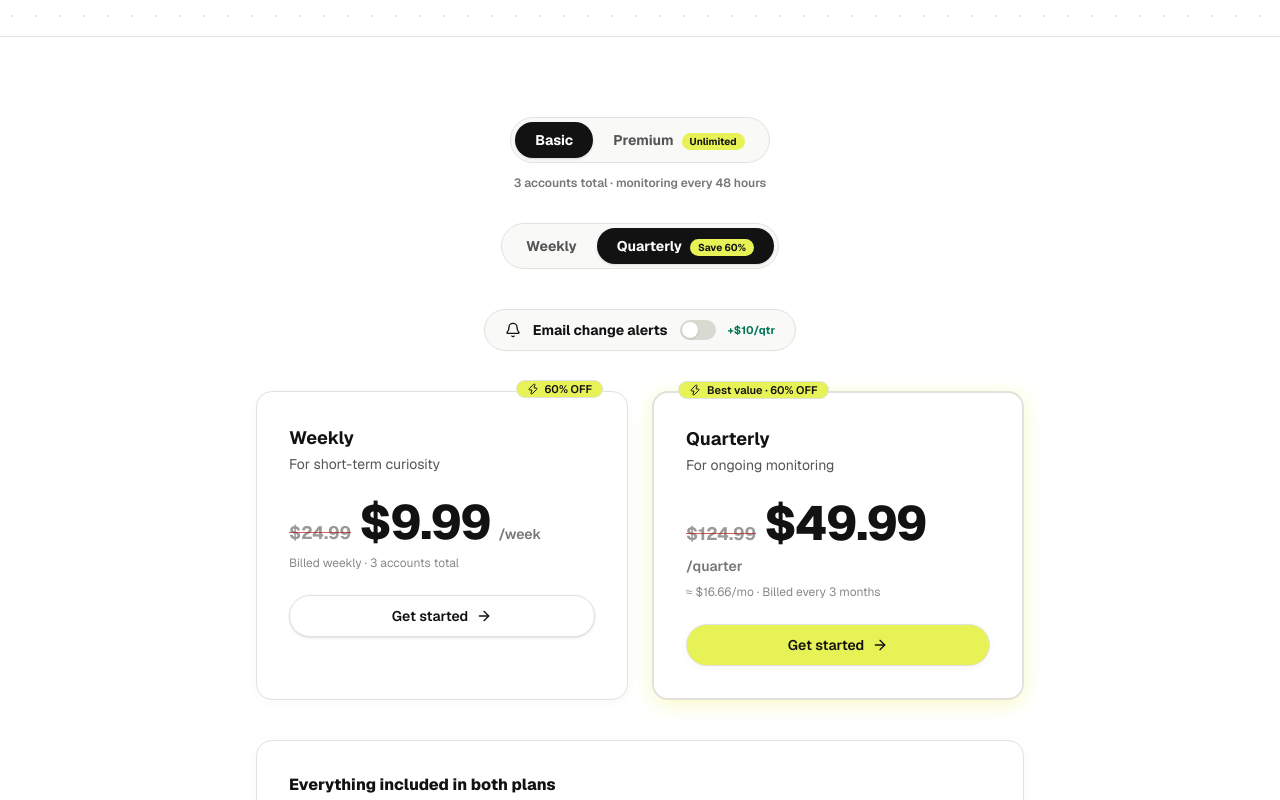
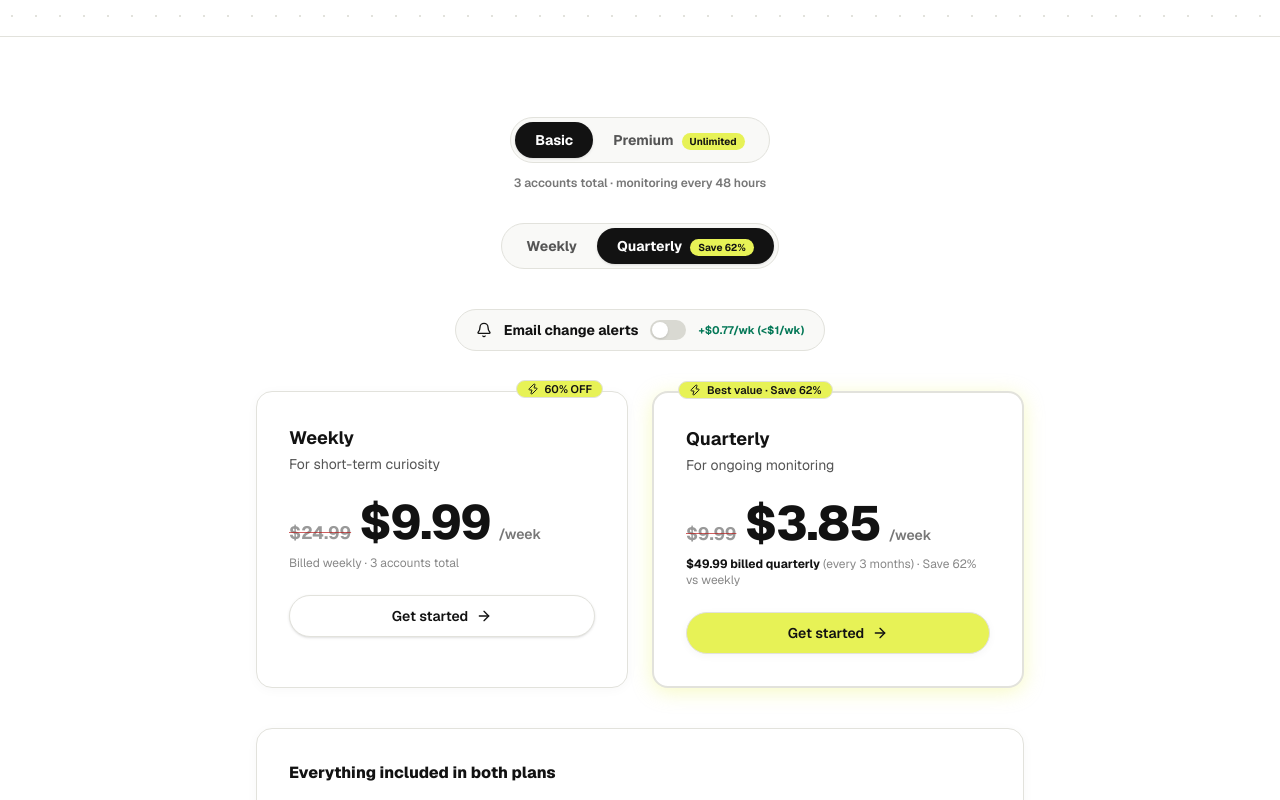
Before and after one commit to BhavyeKhetan/checkfollows, a Next.js app: page /pricing in a window 1280 px wide. Shown: the part 613-1413 px from the top of the page. Built offline with nearby package versions, Linux system fonts and the light colour scheme; no server answers.

Commit message:
Optimize quarterly price anchoring to weekly comparison and micro-weekly email add-on pricing

```diff
--- a/src/app/onboarding/page.tsx
+++ b/src/app/onboarding/page.tsx
@@ -62,17 +62,28 @@ const PAYWALL_FAQS = [
 const BASE_PRICES: Record<Cadence, number> = { weekly: 9.99, quarterly: 49.99 };
 const PREMIUM_PRICES: Record<Cadence, number> = { weekly: 12.99, quarterly: 64.99 };
 const ALERTS_ADDON: Record<Cadence, number> = { weekly: 2, quarterly: 10 };
-const PERIOD: Record<Cadence, string> = { weekly: "/week", quarterly: "/quarter" };
+const PERIOD: Record<Cadence, string> = { weekly: "/week", quarterly: "/week" };
 
-// Fake-anchor "original" price shown struck-through so the live price reads as 60% off.
-// Display-only — the actual Stripe charge stays at the discounted price.
+// Weekly equivalent calculation (1 quarter = 13 weeks)
+function weeklyRate(amount: number, cadence: Cadence): number {
+  return cadence === "quarterly" ? amount / 13 : amount;
+}
+
+// Alerts weekly add-on cost
+function alertsWeeklyRate(cadence: Cadence): number {
+  return cadence === "quarterly" ? ALERTS_ADDON.quarterly / 13 : ALERTS_ADDON.weekly;
+}
+
+// Anchor comparison: For quarterly, compare directly against paying weekly ($12.99/wk or $9.99/wk)
 function anchorPrice(cadence: Cadence, emailAlerts: boolean, tier: Tier): string {
+  if (cadence === "quarterly") {
+    const weeklyPrice = tier === "premium" ? (emailAlerts ? 14.99 : 12.99) : (emailAlerts ? 11.99 : 9.99);
+    return `$${weeklyPrice.toFixed(2)}`;
+  }
   if (tier === "premium") {
-    if (cadence === "weekly") return emailAlerts ? "$37.49" : "$32.49";
-    return emailAlerts ? "$187.49" : "$162.49";
+    return emailAlerts ? "$37.49" : "$32.49";
   }
-  if (cadence === "weekly") return emailAlerts ? "$29.99" : "$24.99";
-  return emailAlerts ? "$149.99" : "$124.99";
+  return emailAlerts ? "$29.99" : "$24.99";
 }
 
 const SCAN_MESSAGES = [
@@ -386,7 +397,9 @@ function OnboardingContent() {
                     </Badge>
                   </div>
                   <p className="text-[#555555] text-xs font-semibold mt-0.5">
-                    {"$" + total.toFixed(2)} {PERIOD[cadence]}
+                    {cadence === "weekly"
+                      ? `$${total.toFixed(2)}/week`
+                      : `$${weeklyRate(total, "quarterly").toFixed(2)}/wk · $${total.toFixed(2)} billed quarterly`}
                     {emailAlerts && " · with email alerts"}
                   </p>
                 </div>
@@ -418,8 +431,9 @@ function OnboardingContent() {
                 />
               </div>
               <div className="px-5 pb-6 pt-1 text-center">
-                <p className="text-[11px] text-[#777777] font-semibold flex items-center justify-center gap-1.5">
-                  <Lock className="w-3 h-3" /> Secure payment powered by Stripe
+                <p className="text-[#777777] text-xs font-medium flex items-center justify-center gap-1.5">
+                  <Lock className="w-3.5 h-3.5 text-[#047857]" />
+                  256-bit encrypted · Cancel anytime in 1-click
                 </p>
               </div>
             </motion.div>
@@ -430,7 +444,7 @@ function OnboardingContent() {
   );
 }
 
-// ── Step components ─────────────────────────────────────────────
+// ─── STEP COMPONENTS ───────────────────────────────────────────────
 
 function EmailStep({
   username,
@@ -445,8 +459,7 @@ function EmailStep({
 }) {
   const inputRef = useRef<HTMLInputElement>(null);
   useEffect(() => {
-    const t = setTimeout(() => inputRef.current?.focus(), 50);
-    return () => clearTimeout(t);
+    inputRef.current?.focus();
   }, []);
 
   const ready = isValidEmail(email);
@@ -455,7 +468,7 @@ function EmailStep({
     <motion.div
       initial={{ opacity: 0, y: 15 }}
       animate={{ opacity: 1, y: 0 }}
-      exit={{ opacity: 0, y: -15 }}
+      exit={{ opacity: 0 }}
       transition={{ duration: 0.4 }}
       className="flex-1 flex flex-col justify-between max-w-md mx-auto w-full px-6 pt-10 sm:pt-16 pb-8"
     >
@@ -512,52 +525,51 @@ function RelationshipStep({
 }: {
   username: string;
   selected: string;
-  onSelect: (value: string) => void;
+  onSelect: (v: string) => void;
 }) {
   return (
     <motion.div
       initial={{ opacity: 0, y: 15 }}
       animate={{ opacity: 1, y: 0 }}
-      exit={{ opacity: 0, y: -15 }}
+      exit={{ opacity: 0 }}
       transition={{ duration: 0.4 }}
-      className="flex-1 flex flex-col justify-center max-w-md mx-auto w-full px-6 py-10"
+      className="flex-1 flex flex-col max-w-md mx-auto w-full px-6 pt-10 sm:pt-16 pb-8"
     >
       <div className="text-center mb-8">
         <Badge variant="mono" size="sm" className="mb-4">
-          STEP 2 OF 3 · QUICK QUESTION
+          STEP 2 OF 3 · CONTEXT
         </Badge>
         <h1 className="text-2xl sm:text-3xl font-extrabold tracking-tight text-[#121212] leading-tight">
           Who is {username} to you?
         </h1>
-        <p className="text-[#555555] text-sm font-medium max-w-xs mx-auto mt-3">
-          This helps us tailor your alerts. Your answer stays private.
+        <p className="text-[#555555] text-sm font-medium mt-3">
+          Helps tailor your monitoring alerts and report formatting.
         </p>
       </div>
 
       <div className="space-y-3">
-        {RELATIONSHIP_OPTIONS.map((option, idx) => {
-          const isSelected = selected === option.value;
+        {RELATIONSHIP_OPTIONS.map((opt) => {
+          const active = selected === opt.value;
           return (
-            <motion.button
-              key={option.value}
-              initial={{ opacity: 0, y: 10 }}
-              animate={{ opacity: 1, y: 0 }}
-              transition={{ duration: 0.3, delay: idx * 0.06 }}
-              onClick={() => onSelect(option.value)}
-              className={`w-full text-left p-4 rounded-2xl border-2 transition-all duration-200 flex items-center gap-3 ${
-                isSelected
-                  ? "border-[#121212] bg-[#E7F256]/20"
-                  : "border-[#E2E2DC] bg-[#FFFFFF] hover:border-[#C9C9C0] hover:bg-[#FBFBF9]"
+            <button
+              key={opt.value}
+              onClick={() => onSelect(opt.value)}
+              className={`w-full text-left p-4 rounded-2xl border-2 transition-all duration-200 flex items-center justify-between ${
+                active
+                  ? "border-[#121212] bg-[#E7F256]/20 shadow-sm"
+                  : "border-[#E2E2DC] bg-[#FFFFFF] hover:border-[#121212] hover:bg-[#F9F9F7]"
               }`}
             >
-              <span className="text-2xl shrink-0">{option.emoji}</span>
-              <span className="font-bold text-[#121212] text-base">{option.label}</span>
-              {isSelected && (
-                <span className="ml-auto w-5 h-5 rounded-full bg-[#121212] flex items-center justify-center shrink-0">
-                  <Check className="w-3.5 h-3.5 text-[#E7F256] stroke-[3]" />
+              <div className="flex items-center gap-3">
+                <span className="text-2xl">{opt.emoji}</span>
+                <p className="font-extrabold text-sm text-[#121212]">{opt.label}</p>
+              </div>
+              {active && (
+                <span className="w-5 h-5 rounded-full bg-[#121212] text-[#E7F256] flex items-center justify-center text-xs font-bold shrink-0">
+                  ✓
                 </span>
               )}
-            </motion.button>
+            </button>
           );
         })}
       </div>
@@ -661,6 +673,9 @@ function PaywallStep({
   setOpenFaq: (i: number | null) => void;
   onOpenCheckout: () => void;
 }) {
+  const displayWeekly = weeklyRate(total, cadence);
+  const alertsWeekly = alertsWeeklyRate(cadence);
+
   return (
     <motion.div
       initial={{ opacity: 0, y: 15 }}
@@ -739,7 +754,7 @@ function PaywallStep({
           >
             Quarterly
             <span className="text-[10px] font-bold bg-[#E7F256] text-[#121212] px-1.5 py-0.5 rounded-full">
-              Save 60%
+              Save 62%
             </span>
           </button>
         </div>
@@ -764,7 +779,7 @@ function PaywallStep({
           </div>
           <div className="flex items-center gap-1.5">
             <Badge variant="lime" size="sm">
-              <Zap className="w-3 h-3" /> 60% OFF
+              <Zap className="w-3 h-3" /> {cadence === "quarterly" ? "SAVE 62%" : "60% OFF"}
             </Badge>
             {cadence === "quarterly" && (
               <Badge variant="lime" size="sm">
@@ -779,17 +794,21 @@ function PaywallStep({
             {anchorPrice(cadence, emailAlerts, tier)}
           </span>
           <span className="text-5xl font-extrabold tracking-tight text-[#121212]">
-            ${total.toFixed(2)}
+            ${displayWeekly.toFixed(2)}
           </span>
-          <span className="text-sm font-semibold text-[#777777]">{PERIOD[cadence]}</span>
+          <span className="text-sm font-semibold text-[#777777]">/week</span>
         </div>
         <p className="text-xs text-[#888888] mt-2">
-          {cadence === "weekly"
-            ? "Billed weekly"
-            : `≈ $${(total / 3).toFixed(2)}/mo · Billed every 3 months`}
+          {cadence === "weekly" ? (
+            "Billed weekly · Cancel anytime"
+          ) : (
+            <>
+              <strong className="text-[#121212] font-extrabold">${total.toFixed(2)} billed quarterly</strong> (every 3 months) · Save 62% vs weekly
+            </>
+          )}
           {emailAlerts && (
             <span className="text-[#047857] font-semibold text-[11px]">
-              {" "}· +${ALERTS_ADDON[cadence].toFixed(2)}/email alerts
+              {" "}· includes +${alertsWeekly.toFixed(2)}/wk email alerts
             </span>
           )}
         </p>
@@ -824,8 +843,13 @@ function PaywallStep({
             </span>
           </span>
           <span className="flex items-center gap-2 shrink-0">
-            <span className="text-[10px] font-bold text-[#047857]">
-              +${ALERTS_ADDON[cadence].toFixed(2)}{cadence === "weekly" ? "/wk" : "/qtr"}
+            <span className="text-right">
+              <span className="block text-xs font-extrabold text-[#047857]">
+                +${alertsWeekly.toFixed(2)}/wk
+              </span>
+              <span className="block text-[10px] text-[#777777] font-medium">
+                {cadence === "weekly" ? "billed weekly" : "<$1/wk · $10/qtr"}
+              </span>
             </span>
             <span
               className={`relative inline-flex h-7 w-12 items-center rounded-full transition-colors ${
--- a/src/components/marketing/pricing.tsx
+++ b/src/components/marketing/pricing.tsx
@@ -24,19 +24,29 @@ const FEATURES = [
 ];
 
 // Fake-anchor "original" price shown struck-through so the live price reads as 60% off.
-// Display-only — the actual Stripe charge stays at the discounted price.
+// For quarterly, compare directly against paying weekly ($12.99/wk or $9.99/wk).
 function anchorPrice(cadence: Cadence, emailAlerts: boolean, tier: Tier): string {
+  if (cadence === "quarterly") {
+    const weeklyPrice = tier === "premium" ? (emailAlerts ? 14.99 : 12.99) : (emailAlerts ? 11.99 : 9.99);
+    return `$${weeklyPrice.toFixed(2)}`;
+  }
   if (tier === "premium") {
-    if (cadence === "weekly") return emailAlerts ? "$37.49" : "$32.49";
-    return emailAlerts ? "$187.49" : "$162.49";
+    return emailAlerts ? "$37.49" : "$32.49";
   }
-  if (cadence === "weekly") return emailAlerts ? "$29.99" : "$24.99";
-  return emailAlerts ? "$149.99" : "$124.99";
+  return emailAlerts ? "$29.99" : "$24.99";
 }
 
 function livePrice(cadence: Cadence, emailAlerts: boolean, tier: Tier): number {
   const base = tier === "premium" ? PREMIUM_PRICE[cadence] : BASE_PRICE[cadence];
   return base + (emailAlerts ? ALERTS_ADDON[cadence] : 0);
+}
+
+function weeklyRate(amount: number, cadence: Cadence): number {
+  return cadence === "quarterly" ? amount / 13 : amount;
+}
+
+function alertsWeeklyRate(cadence: Cadence): number {
+  return cadence === "quarterly" ? ALERTS_ADDON.quarterly / 13 : ALERTS_ADDON.weekly;
 }
 
 const PRICING_FAQS = [
@@ -143,7 +153,7 @@ export function Pricing() {
                   track("billing_cadence_selected", { cadence: "quarterly", source: "pricing" });
                 }}
                 label="Quarterly"
-                badge="Save 60%"
+                badge="Save 62%"
               />
             </div>
           </div>
@@ -179,7 +189,7 @@ export function Pricing() {
                 />
               </span>
               <span className="text-[11px] font-bold text-[#047857]">
-                {cadence === "weekly" ? "+$2/wk" : "+$10/qtr"}
+                {cadence === "weekly" ? "+$2.00/wk" : "+$0.77/wk (<$1/wk)"}
               </span>
             </button>
           </div>
@@ -232,7 +242,7 @@ export function Pricing() {
               }`}
             >
               <Badge variant="lime" size="sm" className="absolute -top-3 left-6">
-                <Zap className="w-3 h-3" /> Best value · 60% OFF
+                <Zap className="w-3 h-3" /> Best value · Save 62%
               </Badge>
               <h3 className="text-lg font-bold text-[#121212]">Quarterly</h3>
               <p className="text-sm text-[#555555] mt-0.5">For ongoing monitoring</p>
@@ -241,14 +251,14 @@ export function Pricing() {
                   {anchorPrice("quarterly", emailAlerts, tier)}
                 </span>
                 <span className="text-5xl font-extrabold tracking-tight text-[#121212]">
-                  {"$" + livePrice("quarterly", emailAlerts, tier).toFixed(2)}
+                  {"$" + (livePrice("quarterly", emailAlerts, tier) / 13).toFixed(2)}
                 </span>
-                <span className="text-sm font-semibold text-[#777777]">/quarter</span>
+                <span className="text-sm font-semibold text-[#777777]">/week</span>
               </div>
               <p className="text-xs text-[#888888] mt-2">
-                ≈ {"$" + (livePrice("quarterly", emailAlerts, tier) / 3).toFixed(2)}/mo · Billed every 3 months
+                <strong className="text-[#121212] font-bold">${livePrice("quarterly", emailAlerts, tier).toFixed(2)} billed quarterly</strong> (every 3 months) · Save 62% vs weekly
                 {emailAlerts && (
-                  <span className="text-[#047857] font-semibold"> · +$10.00/qtr email alerts</span>
+                  <span className="text-[#047857] font-semibold"> · includes +${(ALERTS_ADDON.quarterly / 13).toFixed(2)}/wk email alerts</span>
                 )}
               </p>
               <div className="mt-6 flex-1">
```
